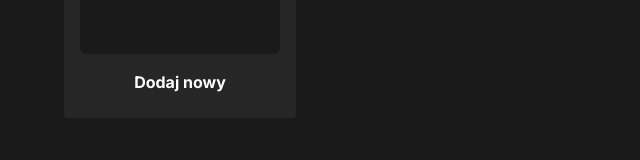
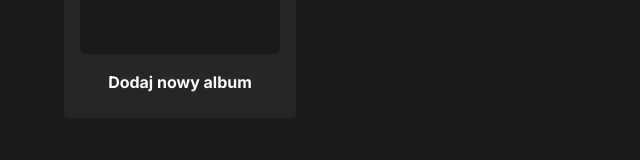
Before and after one commit to IS-2021/xml, a React (Vite) app in the folder xml_editor/: page / in a window 1280 px wide. Shown: the part 618-778 px from the top of the page, without its empty margins (0-640 px from the left). Built offline with nearby package versions, Linux system fonts and the light colour scheme.

Commit message:
addNewAlbum is handled by a correct element

```diff
--- a/xml_editor/src/sections/AlbumsSection.jsx
+++ b/xml_editor/src/sections/AlbumsSection.jsx
@@ -25,11 +25,10 @@ function AlbumsSection({ albums }) {
             <div
                 className="album_card_grid"
                 style={albums.length !== 0 ? styles : {}}
-                onClick={addNewAlbum}
             >
-                <div className="album_card album_card--add">
+                <div className="album_card album_card--add" onClick={addNewAlbum}>
                     <div className="album_card__cover">+</div>
-                    <p className="album_card__title">Dodaj nowy</p>
+                    <p className="album_card__title">Dodaj nowy album</p>
                 </div>
 
                 {albums.length !== 0 &&
```
